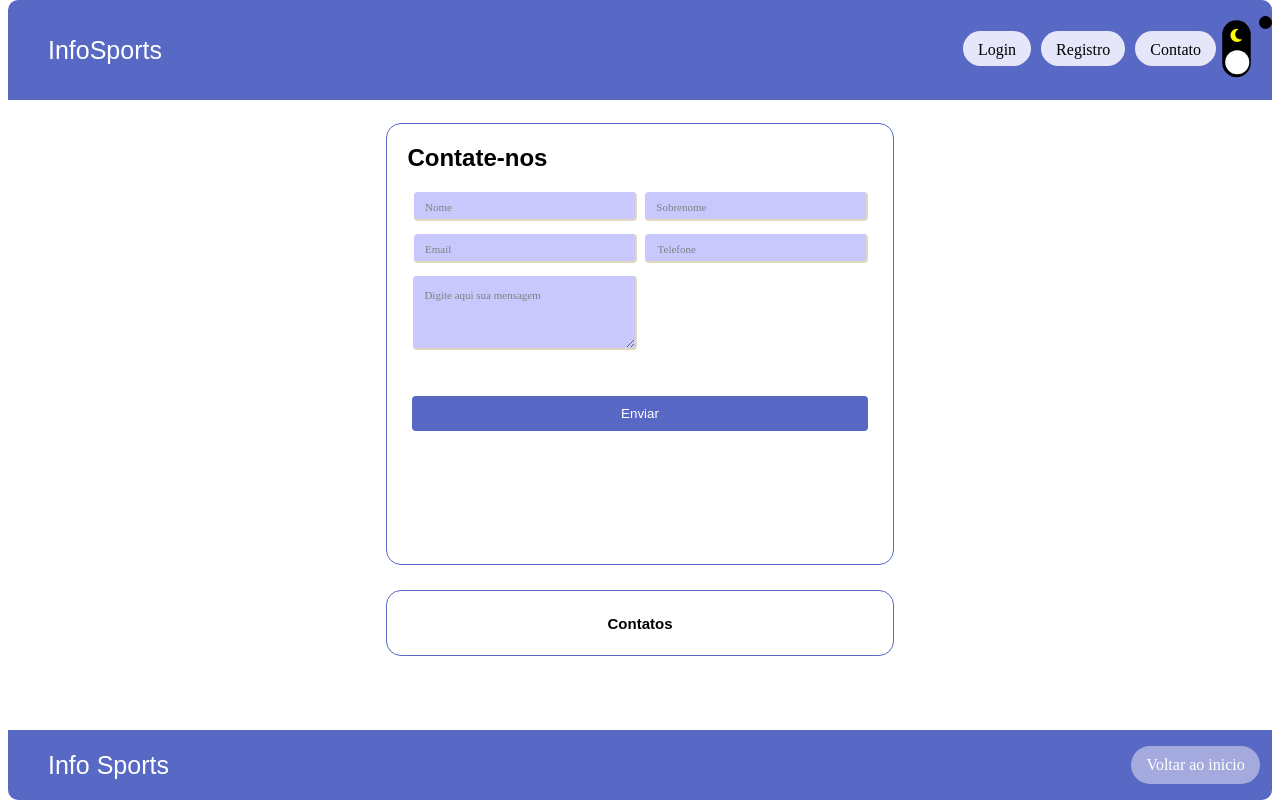
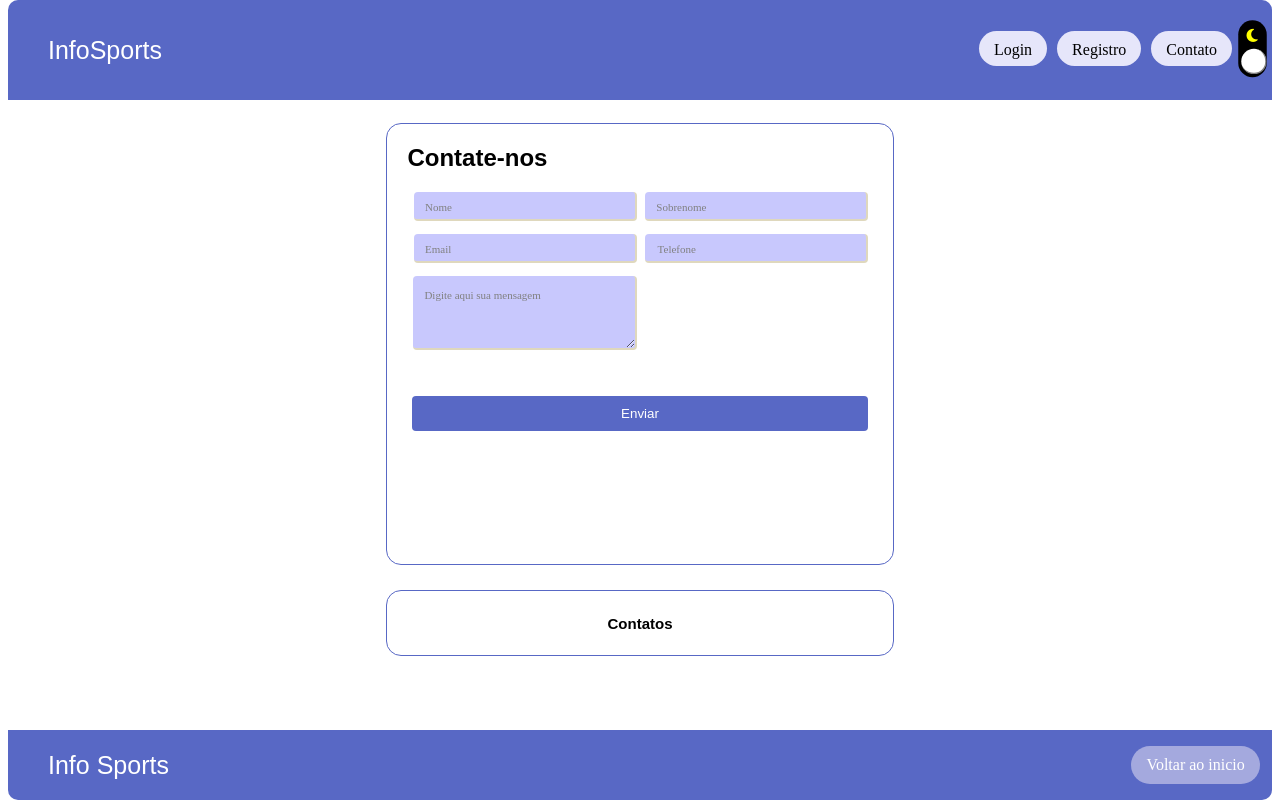
Before and after one commit to Junior010101/InfoSports_Trabalho-2, a plain HTML site: page HTML/contato.html in a window 1280 px wide. Both pictures are taken after a click on the label 1248 px from the left and 49 px from the top of the page. Drawn offline with Linux system fonts and the light colour scheme; files that its build step writes are made by us from their sources.

Commit message:
Atualização final do botão dark mode HTML e CSS. JS -> (INCOMPLETO);

```diff
--- a/CSS/Index.css
+++ b/CSS/Index.css
@@ -74,6 +74,7 @@ div.infocube {
     height: 320px;
     margin-left: 40px;
     border-radius: 10px;
+    margin-bottom: 10px;
 }
 div#sites {
     height: 60%;
--- a/CSS/darkmode.css
+++ b/CSS/darkmode.css
@@ -26,15 +26,17 @@ label.black {
     height: 16px;
     transform: scaleX(0px);
     transition: transform 0.2s linear;
+    border-bottom: 1px solid gray;
+    border-right: 1px solid gray;
 }
 div.ball {
     z-index: 2;
-    margin-top: -8.7px;
-    margin-left: -13.6px;
+    margin-top: -61.5%;
+    margin-left: -96.7%;
     position: absolute;
 }
 .checkbox:checked + .black .ball {
-    transform: translateY(17px);
+    transform: translateY(16px);
 }
 .fa-moon {
     margin-left: 5px;
--- a/HTML/contato.html
+++ b/HTML/contato.html
@@ -6,7 +6,7 @@
     <title>InfoSports - Contato</title>
     <link rel="shortcut icon" href="../IMG/logo.ico" type="image/x-icon">
     <link rel="stylesheet" href="../CSS/contato.css">
-    <link rel="stylesheet" href="CSS/darkmode.css">
+    <link rel="stylesheet" href="../CSS/darkmode.css">
 </head>
 <body>
 <!--cabeçalho-->
@@ -30,10 +30,6 @@
                 </label>
               </div>
               <script class="normal" src="https://kit.fontawesome.com/998c60ef77.js" crossorigin="anonymous"></script>
-              </div>
-                <input type="checkbox" class="checkbox" id="chk"/>
-                <div class="black"><br></div>
-              </div>
             </div>
           </ul>
         </nav>
```
Also changed, not shown: HTML/login.html (+1 -5 lines), HTML/registro.html (+1 -5 lines), HTML/sub1-Boxe.html (+2 -5 lines), HTML/sub2-Volei.html (+2 -5 lines), HTML/sub3-Turfe.html (+2 -5 lines), HTML/sub4-Basquete.html (+2 -5 lines), HTML/sub5-Corrida.html (+2 -5 lines), HTML/sub6-Futebol.html (+2 -5 lines), HTML/sub7-Trilha.html (+2 -5 lines), HTML/sub8-Tenis.html (+2 -5 lines), index.html (+0 -1 lines). Lines whose indentation alone changed are shown as unchanged.
